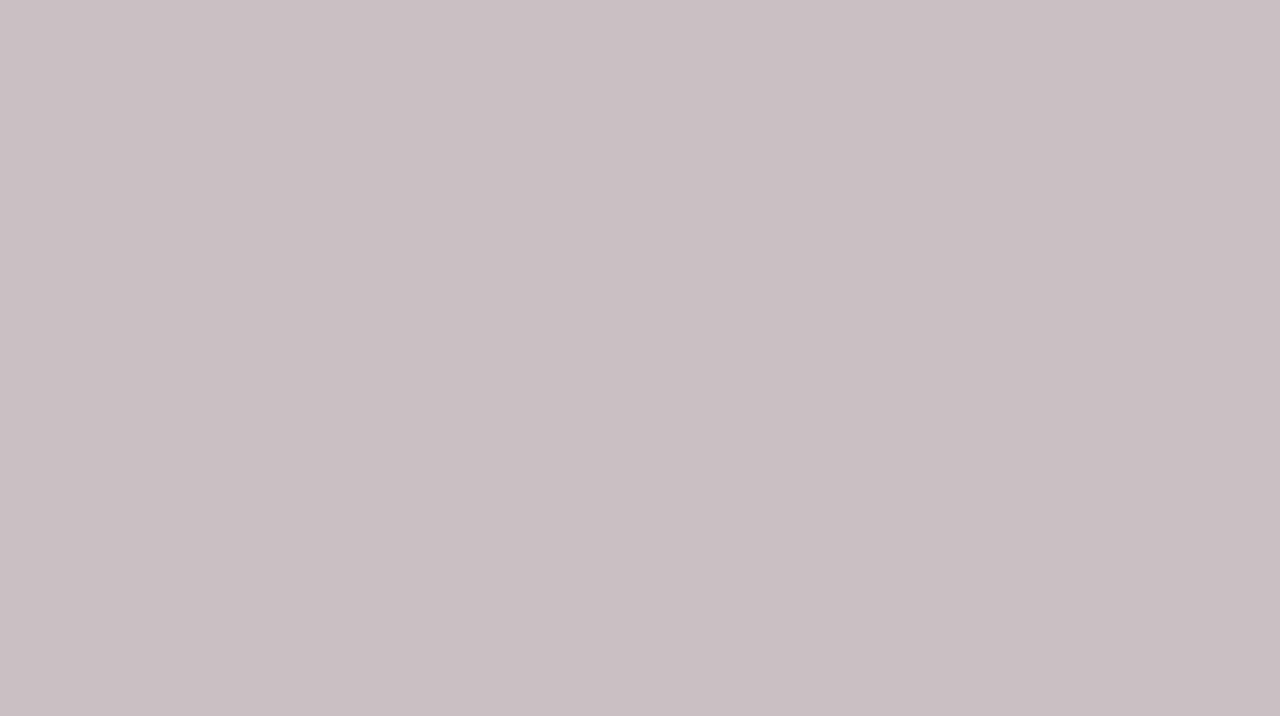
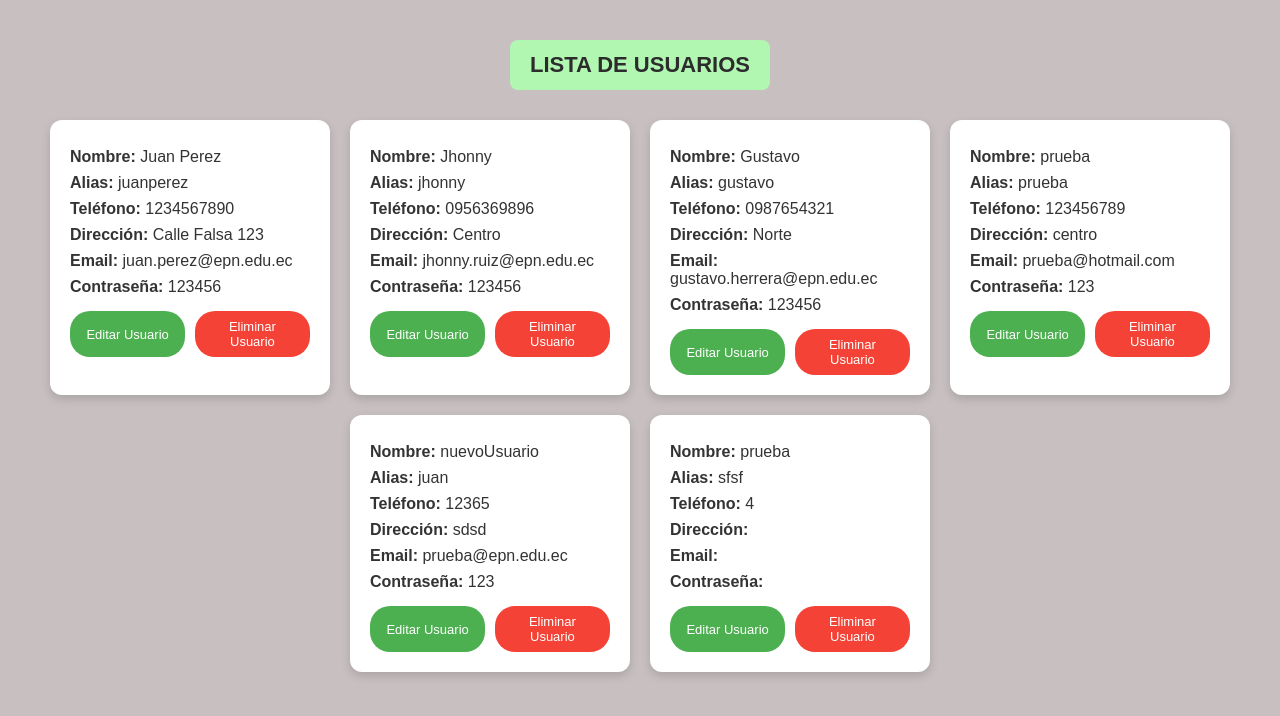
Before and after one commit to jhonny-r/ProyectoAutoCheck, a React (Create React App) app: page /ListaUsuarios in a window 1280 px wide. Before the commit this address had no page. Shown: the top 716 px of the page. Built offline with nearby package versions, Linux system fonts and the light colour scheme; data requests are answered from the project's data file.

Commit message:
se agrego , visualizacion , eliminiacion y lista de usuarios

```diff
--- a/db.json
+++ b/db.json
@@ -46,22 +46,13 @@
       "contraseña": "123"
     },
     {
-      "id": 6,
+      "id": "6",
       "nombre": "prueba",
       "alias": "sfsf",
       "telefono": "4",
       "direccion": "",
       "email": "",
       "contraseña": ""
-    },
-    {
-      "id": 7,
-      "nombre": "orue",
-      "alias": "dfsf",
-      "telefono": "454564",
-      "direccion": "sdsf",
-      "email": "asdsdf@sdsd",
-      "contraseña": "123"
     }
   ]
 }
--- a/src/App.js
+++ b/src/App.js
@@ -16,6 +16,7 @@ import MiZona from './Componente/MiZona.jsx';
 import RecuperacionContra from './Componente/RecuperacionContra.jsx';
 import NuevaEntradaForo from './Componente/NuevaEntradaForo.jsx';
 import PanelAdmin from './Componente/PanelAdmin.jsx';
+import ListaUsuarios from './Componente/ListaUsuarios.jsx';
 import axios from 'axios';
 
 function App() {
@@ -71,6 +72,16 @@ const agregarUsuario = (nuevo) => {
 
   };
 
+  const eliminarUsuario = (id) => {
+    axios.delete(`http://localhost:3001/Usuario/${Number(id)}`)
+      .then(() => {
+        setUsuarios(prev => prev.filter(usuario => usuario.id !== id));
+      })
+      .catch(error => {
+        console.error('Error al eliminar el usuario:', error);
+      });
+  };
+
 const agregarVehiculo = (nuevoVehiculo) => {
   setVehiculos([...vehiculos, nuevoVehiculo]);
 };
@@ -104,7 +115,8 @@ const eliminarConsulta = (placa)=>{
           <Route path="/MiZona" element={<MiZona />} />
           <Route path="/RecuperacionContra" element={<RecuperacionContra usuarios={usuarios} />} />
           <Route path="/NuevaEntradaForo" element={<NuevaEntradaForo />} />
-          <Route path="/PanelAdmin" element={<PanelAdmin />} />
+          <Route path="/PanelAdmin" element={<PanelAdmin  />} />
+          <Route path="/ListaUsuarios" element={<ListaUsuarios usuarios={usuarios} eliminarUsuario={eliminarUsuario} />} />
         </Routes>
       </BrowserRouter>
 
--- /dev/null
+++ b/src/Componente/ListaUsuarios.jsx
@@ -0,0 +1,28 @@
+import React from "react";
+import '../Estilos/ListaUsuarios.css';
+
+function ListaUsuarios({ usuarios, eliminarUsuario }) {
+  return (
+    <div className="usuarios-container">
+      <div className="usuarios-header">LISTA DE USUARIOS</div>
+      <div className="usuarios-grid">
+        {usuarios.map((usuario) => (
+          <div key={usuario.id} className="usuario-card">
+            <p><strong>Nombre:</strong> {usuario.nombre}</p>
+            <p><strong>Alias:</strong> {usuario.alias}</p>
+            <p><strong>Teléfono:</strong> {usuario.telefono}</p>
+            <p><strong>Dirección:</strong> {usuario.direccion}</p>
+            <p><strong>Email:</strong> {usuario.email}</p>
+            <p><strong>Contraseña:</strong> {usuario.contraseña}</p>
+            <div className="usuario-botones">
+              <button className="btn-editar">Editar Usuario</button>
+              <button className="btn-eliminar" onClick={()=> eliminarUsuario(usuario.id)}>Eliminar Usuario</button>
+            </div>
+          </div>
+        ))}
+      </div>
+    </div>
+  );
+}
+
+export default ListaUsuarios;
--- a/src/Componente/PanelAdmin.jsx
+++ b/src/Componente/PanelAdmin.jsx
@@ -9,7 +9,7 @@ function PanelAdmin() {
     <div className="panel-container">
       <div className="panel-box">
         <div className="panel-header">PANEL DE ADMINISTRACIÓN</div>
-        <button className="panel-button" onClick={() => navigate("/usuarios")}>Gestionar Usuarios</button>
+        <button className="panel-button" onClick={() => navigate("/ListaUsuarios")}>Gestionar Usuarios</button>
         <button className="panel-button" onClick={() => navigate("/reportes")}>Ver Reportes</button>
         <button className="panel-button" onClick={() => navigate("/")}>Cerrar Sesión</button>
       </div>
--- a/src/Componente/Registro.jsx
+++ b/src/Componente/Registro.jsx
@@ -2,10 +2,15 @@ import React from "react";
 import { useNavigate } from "react-router-dom";
 import '../Estilos/Registro.css';
 
-function Registro({agregarUsuario,usuarios}) {
+function Registro({ agregarUsuario, usuarios }) {
   const navigate = useNavigate();
 
-  const id = usuarios.length > 0 ? Math.max(...usuarios.map(u => Number(u.id))) + 1 : 1;
+  // ID como string para compatibilidad con json-server
+  const id = (
+    usuarios.length > 0
+      ? Math.max(...usuarios.map(u => Number(u.id))) + 1
+      : 1
+  ).toString();
 
   const [nombre, setNombre] = React.useState("");
   const [alias, setAlias] = React.useState("");
@@ -18,29 +23,81 @@ const [confirmarContraseña, setConfirmarContraseña] = React.useState("");
   const handleSubmit = (e) => {
     e.preventDefault();
 
-  // Si no se ingresó alias, usar el nombre
     const aliasFinal = alias.trim() === "" ? nombre : alias;
 
-  if (contraseña === confirmarContraseña) {
-    agregarUsuario({ id,nombre, alias: aliasFinal, telefono, direccion, email, contraseña });
+    if (contraseña !== confirmarContraseña) {
+      alert("Las contraseñas no coinciden");
+      return;
+    }
+
+    // Armar nuevo usuario y enviarlo
+    const nuevoUsuario = {
+      id,
+      nombre,
+      alias: aliasFinal,
+      telefono,
+      direccion,
+      email,
+      contraseña,
+    };
+
+    agregarUsuario(nuevoUsuario);
     navigate("/");
-  } else {
-    alert("Las contraseñas no coinciden");
-  }
   };
 
   return (
     <div className="registro-container">
-      <form className="registro-form"  onSubmit={handleSubmit}>
+      <form className="registro-form" onSubmit={handleSubmit}>
         <div className="registro-header">REGISTRO DE USUARIO</div>
 
-        <input type="text" placeholder="NOMBRE"  value={nombre} onChange={(e) => setNombre(e.target.value)} />
-        <input type="text" placeholder="ALIAS (OPCIONAL)"  value={alias} onChange={(e) => setAlias(e.target.value)} />
-        <input type="text" placeholder="TELÉFONO"  value={telefono} onChange={(e) => setTelefono(e.target.value)} />
-        <input type="text" placeholder="DIRECCIÓN"  value={direccion} onChange={(e) => setDireccion(e.target.value)} />
-        <input type="email" placeholder="CORREO ELECTRÓNICO"  value={email} onChange={(e) => setEmail(e.target.value)} />
-        <input type="password" placeholder="CONTRASEÑA"  value={contraseña} onChange={(e) => setContraseña(e.target.value)} />
-        <input type="password" placeholder="CONFIRMAR CONTRASEÑA"  value={confirmarContraseña} onChange={(e) => setConfirmarContraseña(e.target.value)} />
+        <input
+          type="text"
+          placeholder="NOMBRE"
+          value={nombre}
+          onChange={(e) => setNombre(e.target.value)}
+          required
+        />
+        <input
+          type="text"
+          placeholder="ALIAS (OPCIONAL)"
+          value={alias}
+          onChange={(e) => setAlias(e.target.value)}
+        />
+        <input
+          type="text"
+          placeholder="TELÉFONO"
+          value={telefono}
+          onChange={(e) => setTelefono(e.target.value)}
+          required
+        />
+        <input
+          type="text"
+          placeholder="DIRECCIÓN"
+          value={direccion}
+          onChange={(e) => setDireccion(e.target.value)}
+          required
+        />
+        <input
+          type="email"
+          placeholder="CORREO ELECTRÓNICO"
+          value={email}
+          onChange={(e) => setEmail(e.target.value)}
+          required
+        />
+        <input
+          type="password"
+          placeholder="CONTRASEÑA"
+          value={contraseña}
+          onChange={(e) => setContraseña(e.target.value)}
+          required
+        />
+        <input
+          type="password"
+          placeholder="CONFIRMAR CONTRASEÑA"
+          value={confirmarContraseña}
+          onChange={(e) => setConfirmarContraseña(e.target.value)}
+          required
+        />
 
         <button type="submit" className="btn-registrarse">
           REGISTRARSE
--- /dev/null
+++ b/src/Estilos/ListaUsuarios.css
@@ -0,0 +1,80 @@
+.usuarios-container {
+  padding: 40px;
+  background-color: #c8c0c0;
+  min-height: 100vh;
+  display: flex;
+  flex-direction: column;
+  align-items: center;
+}
+
+.usuarios-header {
+  font-size: 22px;
+  font-weight: bold;
+  background-color: #b1f7b1;
+  color: #2c2c2c;
+  padding: 12px 20px;
+  border-radius: 8px;
+  margin-bottom: 30px;
+  text-align: center;
+}
+
+.usuarios-grid {
+  display: flex;
+  flex-wrap: wrap;
+  justify-content: center;
+  gap: 20px;
+}
+
+.usuario-card {
+  background-color: #ffffff;
+  border-radius: 12px;
+  box-shadow: 0px 4px 10px rgba(0, 0, 0, 0.15);
+  padding: 20px;
+  width: 280px;
+  text-align: left;
+  transition: transform 0.2s ease;
+}
+
+.usuario-card:hover {
+  transform: scale(1.02);
+}
+
+.usuario-card p {
+  margin: 8px 0;
+  color: #333;
+}
+
+.usuario-botones {
+  display: flex;
+  justify-content: space-between;
+  margin-top: 15px;
+}
+
+.btn-editar,
+.btn-eliminar {
+  padding: 8px 10px;
+  border: none;
+  border-radius: 20px;
+  font-size: 13px;
+  cursor: pointer;
+  width: 48%;
+  transition: background-color 0.3s ease;
+}
+
+.btn-editar {
+  background-color: #4caf50;
+  color: white;
+}
+
+.btn-editar:hover {
+  background-color: #3da543;
+}
+
+.btn-eliminar {
+  background-color: #f44336;
+  color: white;
+}
+
+.btn-eliminar:hover {
+  background-color: #d32f2f;
+}
```
Lines whose indentation alone changed are shown as unchanged.
